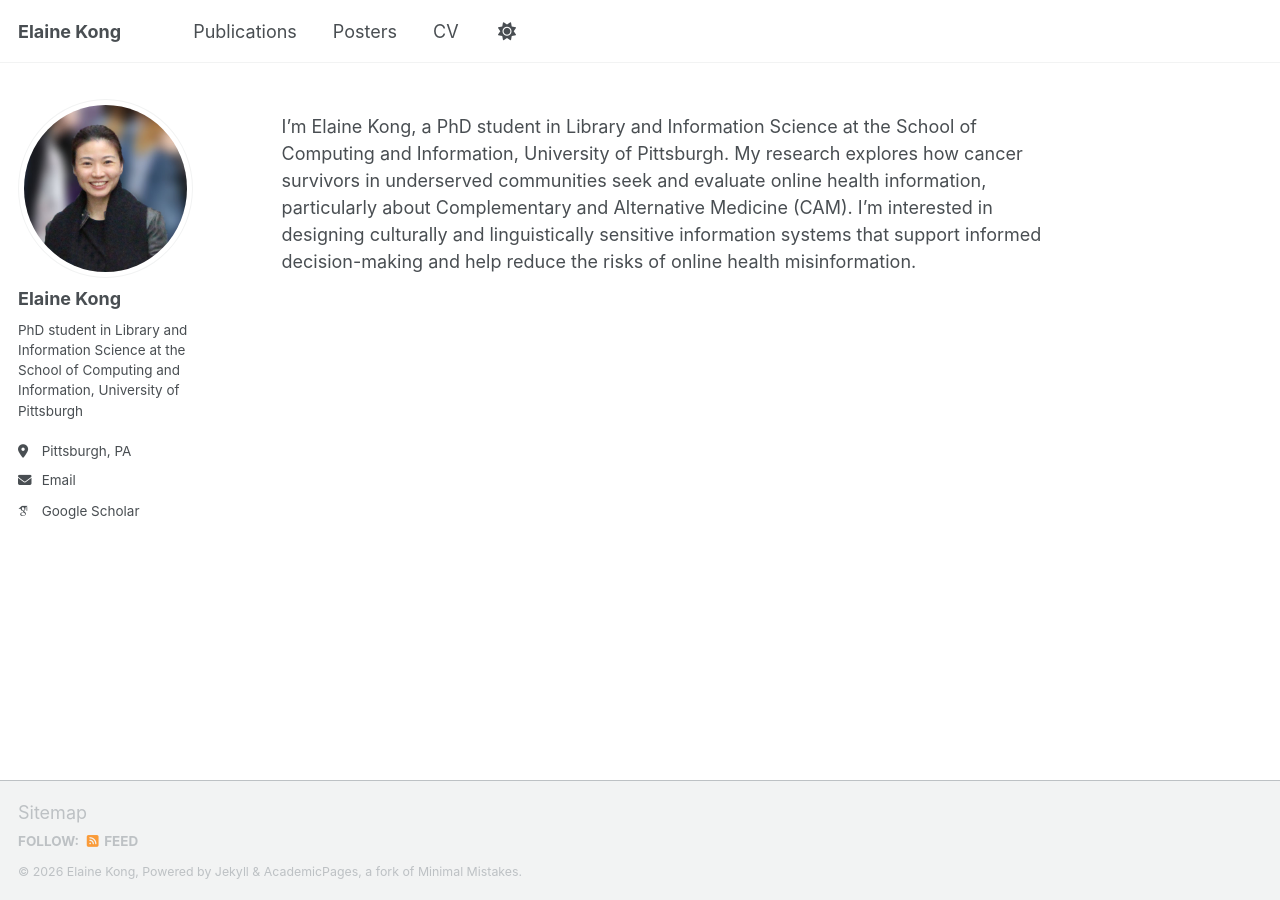
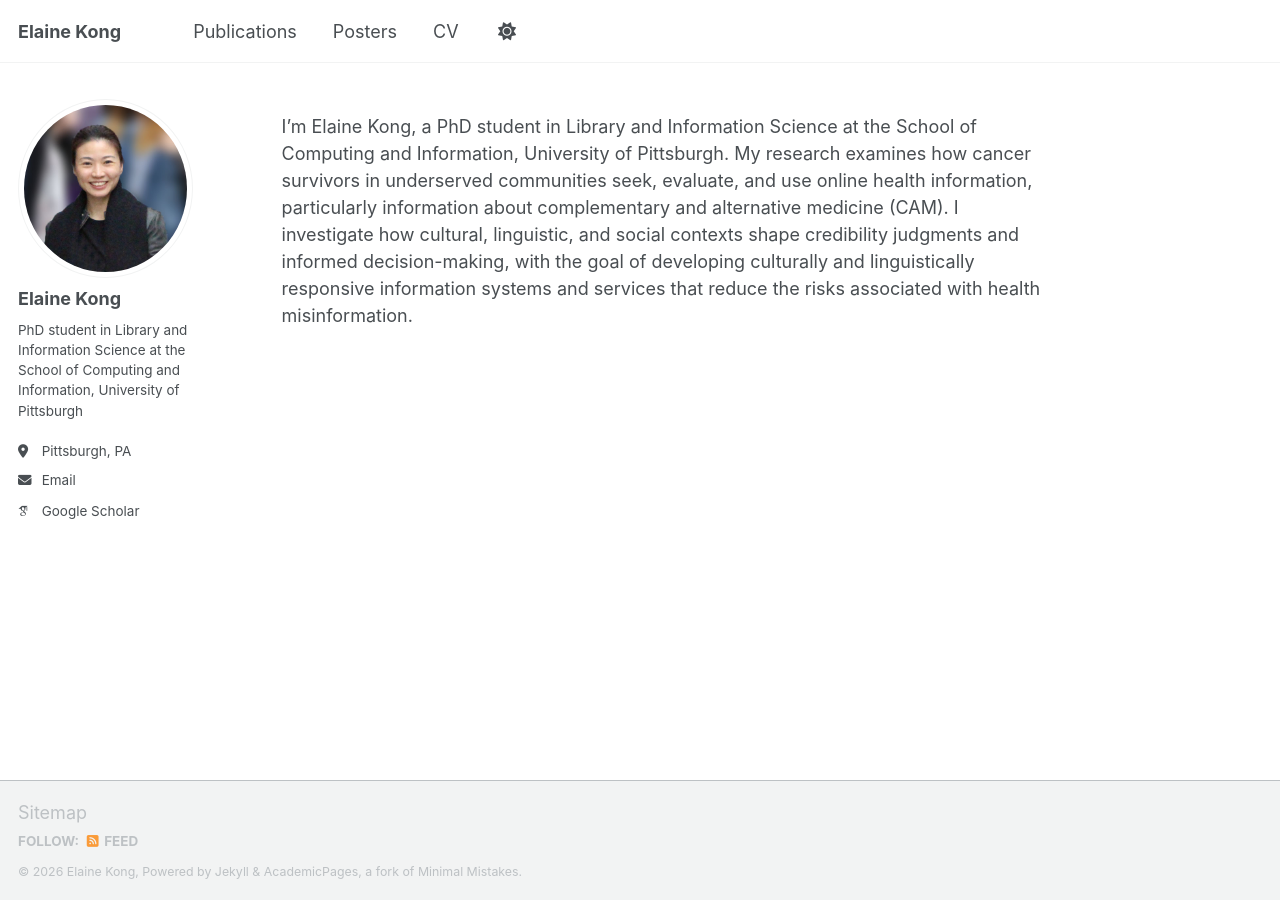
Before and after one commit to elainewskong/elainewskong.github.io, a Jekyll site: the page built from _pages/about.md, in a window 1280 px wide. Built offline with Jekyll 4.4.1, drawn with Linux system fonts in a browser that asks for light colours; some web fonts are replaced; a script that is not in the unit is left out.

Commit message:
Update about.md

```diff
--- a/_pages/about.md
+++ b/_pages/about.md
@@ -7,7 +7,7 @@ redirect_from:
   - /about.html
 ---
 
-I'm Elaine Kong, a PhD student in Library and Information Science at the School of Computing and Information, University of Pittsburgh. My research explores how cancer survivors in underserved communities seek and evaluate online health information, particularly about Complementary and Alternative Medicine (CAM). I'm interested in designing culturally and linguistically sensitive information systems that support informed decision-making and help reduce the risks of online health misinformation.
+I'm Elaine Kong, a PhD student in Library and Information Science at the School of Computing and Information, University of Pittsburgh. My research examines how cancer survivors in underserved communities seek, evaluate, and use online health information, particularly information about complementary and alternative medicine (CAM). I investigate how cultural, linguistic, and social contexts shape credibility judgments and informed decision-making, with the goal of developing culturally and linguistically responsive information systems and services that reduce the risks associated with health misinformation.
 
 <!--
 This is the front page of a website that is powered by the [Academic Pages template](https://github.com/academicpages/academicpages.github.io) and hosted on GitHub pages. [GitHub pages](https://pages.github.com) is a free service in which websites are built and hosted from code and data stored in a GitHub repository, automatically updating when a new commit is made to the repository. This template was forked from the [Minimal Mistakes Jekyll Theme](https://mmistakes.github.io/minimal-mistakes/) created by Michael Rose, and then extended to support the kinds of content that academics have: publications, talks, teaching, a portfolio, blog posts, and a dynamically-generated CV. Incidentally, these same features make it a great template for anyone that needs to show off a professional template!
```
